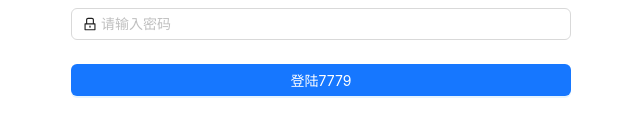
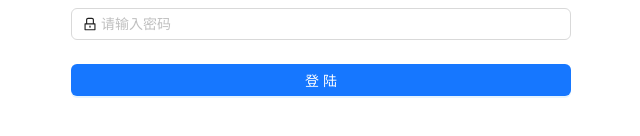
Before and after one commit to MDGE/auth-center, a React app: page /login in a window 1280 px wide. Shown: the part 364-500 px from the top of the page, without its empty margins (319-959 px from the left). Built offline with nearby package versions, Linux system fonts and the light colour scheme.

Commit message:
feat: 去掉多余文字

```diff
--- a/src/pages/login/index.tsx
+++ b/src/pages/login/index.tsx
@@ -63,7 +63,7 @@ function Index() {
         </Form.Item>
         <Form.Item>
           <Button type="primary" htmlType="submit" className="w-full">
-            登陆7779
+            登陆
           </Button>
         </Form.Item>
       </Form>
```
